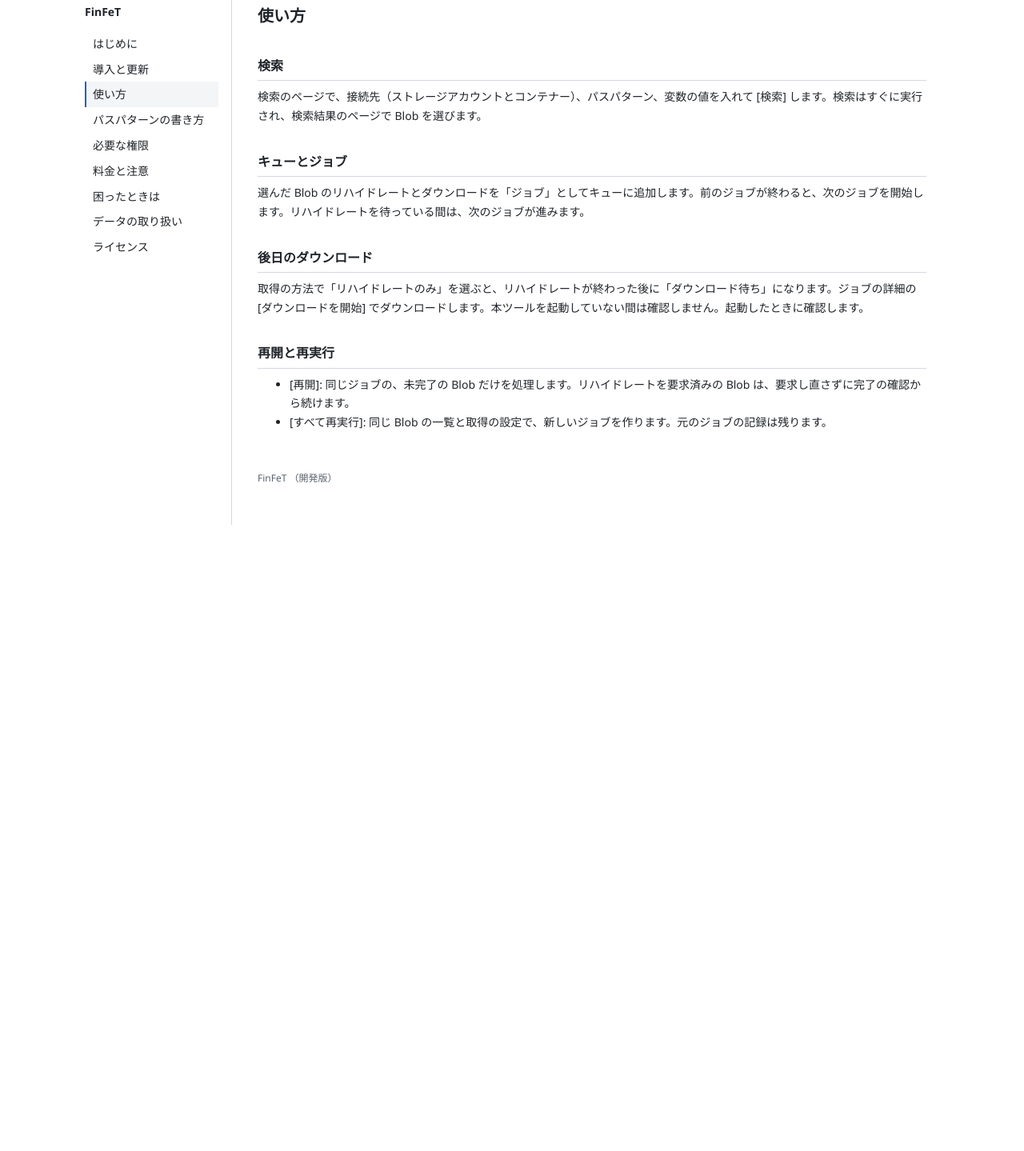
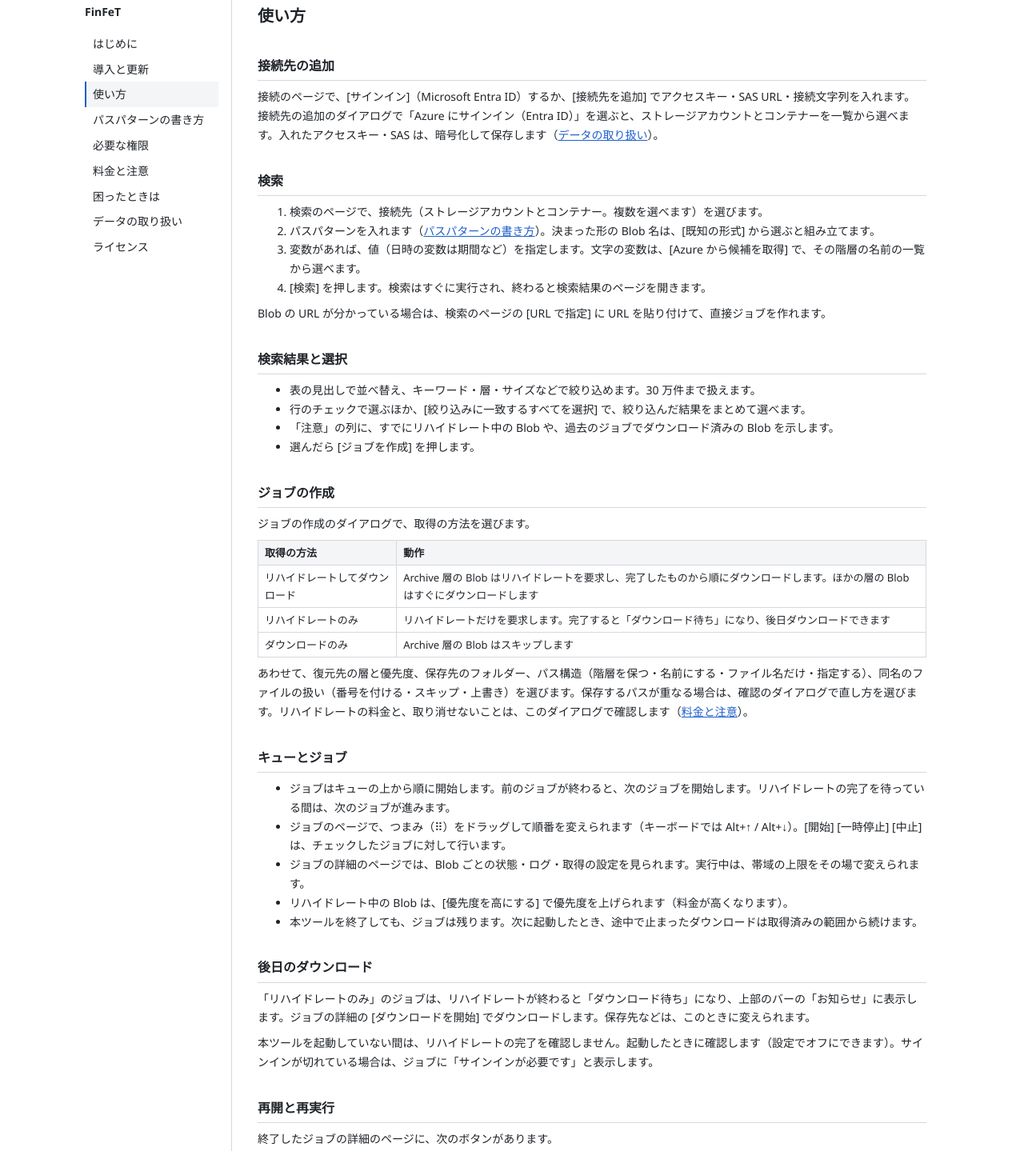
Before and after one commit to nahi-da/finfet-abs, a plain HTML site: page docs/usage.html in a window 1280 px wide. Shown: the part 21-1460 px from the top of the page at 80% size. Before the commit the page ends 800 px from the top, so only its background shows below. Drawn offline with Linux system fonts and the light colour scheme.

Commit message:
docs: 使い方のドキュメントを書く

```diff
--- a/docs/usage.html
+++ b/docs/usage.html
@@ -22,17 +22,55 @@
 </nav>
 <main>
 <h1>使い方</h1>
+<h2>接続先の追加</h2>
+<p>接続のページで、[サインイン]（Microsoft Entra ID）するか、[接続先を追加] でアクセスキー・SAS URL・接続文字列を入れます。接続先の追加のダイアログで「Azure にサインイン（Entra ID）」を選ぶと、ストレージアカウントとコンテナーを一覧から選べます。入れたアクセスキー・SAS は、暗号化して保存します（<a href="data.html">データの取り扱い</a>）。</p>
 <h2>検索</h2>
-<p>検索のページで、接続先（ストレージアカウントとコンテナー）、パスパターン、変数の値を入れて [検索] します。検索はすぐに実行され、検索結果のページで Blob を選びます。</p>
+<ol>
+<li>検索のページで、接続先（ストレージアカウントとコンテナー。複数を選べます）を選びます。</li>
+<li>パスパターンを入れます（<a href="patterns.html">パスパターンの書き方</a>）。決まった形の Blob 名は、[既知の形式] から選ぶと組み立てます。</li>
+<li>変数があれば、値（日時の変数は期間など）を指定します。文字の変数は、[Azure から候補を取得] で、その階層の名前の一覧から選べます。</li>
+<li>[検索] を押します。検索はすぐに実行され、終わると検索結果のページを開きます。</li>
+</ol>
+<p>Blob の URL が分かっている場合は、検索のページの [URL で指定] に URL を貼り付けて、直接ジョブを作れます。</p>
+<h2>検索結果と選択</h2>
+<ul>
+<li>表の見出しで並べ替え、キーワード・層・サイズなどで絞り込めます。30 万件まで扱えます。</li>
+<li>行のチェックで選ぶほか、[絞り込みに一致するすべてを選択] で、絞り込んだ結果をまとめて選べます。</li>
+<li>「注意」の列に、すでにリハイドレート中の Blob や、過去のジョブでダウンロード済みの Blob を示します。</li>
+<li>選んだら [ジョブを作成] を押します。</li>
+</ul>
+<h2>ジョブの作成</h2>
+<p>ジョブの作成のダイアログで、取得の方法を選びます。</p>
+<table>
+<thead><tr><th>取得の方法</th><th>動作</th></tr></thead>
+<tbody>
+<tr><td>リハイドレートしてダウンロード</td><td>Archive 層の Blob はリハイドレートを要求し、完了したものから順にダウンロードします。ほかの層の Blob はすぐにダウンロードします</td></tr>
+<tr><td>リハイドレートのみ</td><td>リハイドレートだけを要求します。完了すると「ダウンロード待ち」になり、後日ダウンロードできます</td></tr>
+<tr><td>ダウンロードのみ</td><td>Archive 層の Blob はスキップします</td></tr>
+</tbody>
+</table>
+<p>あわせて、復元先の層と優先度、保存先のフォルダー、パス構造（階層を保つ・名前にする・ファイル名だけ・指定する）、同名のファイルの扱い（番号を付ける・スキップ・上書き）を選びます。保存するパスが重なる場合は、確認のダイアログで直し方を選びます。リハイドレートの料金と、取り消せないことは、このダイアログで確認します（<a href="costs.html">料金と注意</a>）。</p>
 <h2>キューとジョブ</h2>
-<p>選んだ Blob のリハイドレートとダウンロードを「ジョブ」としてキューに追加します。前のジョブが終わると、次のジョブを開始します。リハイドレートを待っている間は、次のジョブが進みます。</p>
+<ul>
+<li>ジョブはキューの上から順に開始します。前のジョブが終わると、次のジョブを開始します。リハイドレートの完了を待っている間は、次のジョブが進みます。</li>
+<li>ジョブのページで、つまみ（⠿）をドラッグして順番を変えられます（キーボードでは Alt+↑ / Alt+↓）。[開始] [一時停止] [中止] は、チェックしたジョブに対して行います。</li>
+<li>ジョブの詳細のページでは、Blob ごとの状態・ログ・取得の設定を見られます。実行中は、帯域の上限をその場で変えられます。</li>
+<li>リハイドレート中の Blob は、[優先度を高にする] で優先度を上げられます（料金が高くなります）。</li>
+<li>本ツールを終了しても、ジョブは残ります。次に起動したとき、途中で止まったダウンロードは取得済みの範囲から続けます。</li>
+</ul>
 <h2>後日のダウンロード</h2>
-<p>取得の方法で「リハイドレートのみ」を選ぶと、リハイドレートが終わった後に「ダウンロード待ち」になります。ジョブの詳細の [ダウンロードを開始] でダウンロードします。本ツールを起動していない間は確認しません。起動したときに確認します。</p>
+<p>「リハイドレートのみ」のジョブは、リハイドレートが終わると「ダウンロード待ち」になり、上部のバーの「お知らせ」に表示します。ジョブの詳細の [ダウンロードを開始] でダウンロードします。保存先などは、このときに変えられます。</p>
+<p>本ツールを起動していない間は、リハイドレートの完了を確認しません。起動したときに確認します（設定でオフにできます）。サインインが切れている場合は、ジョブに「サインインが必要です」と表示します。</p>
 <h2>再開と再実行</h2>
+<p>終了したジョブの詳細のページに、次のボタンがあります。</p>
 <ul>
-<li>[再開]: 同じジョブの、未完了の Blob だけを処理します。リハイドレートを要求済みの Blob は、要求し直さずに完了の確認から続けます。</li>
+<li>[再開]: 同じジョブの、未完了の Blob（エラー・中止・途中で止まったもの）だけを処理します。リハイドレートを要求済みの Blob は、要求し直さずに完了の確認から続けます。</li>
 <li>[すべて再実行]: 同じ Blob の一覧と取得の設定で、新しいジョブを作ります。元のジョブの記録は残ります。</li>
+<li>[同じ条件で検索]: 元のジョブの検索条件で、検索のページを開きます（新しく増えた Blob も対象になります）。</li>
+<li>Blob の表で Blob を選んで [選択した Blob を再実行] を押すと、選んだ Blob だけで新しいジョブを作ります。</li>
 </ul>
+<h2>検索履歴</h2>
+<p>実行した検索は、検索履歴のページに残ります。よく使う条件はピン留めできます。検索条件をファイル（<code>.finfet-abs.json</code>）にエクスポートして、ほかの人に渡したり、インポートしたりできます。ファイルには、アクセスキーや SAS は含めません。</p>
 <footer>FinFeT <span data-fill="version">（開発版）</span></footer>
 </main>
 </div>
```
